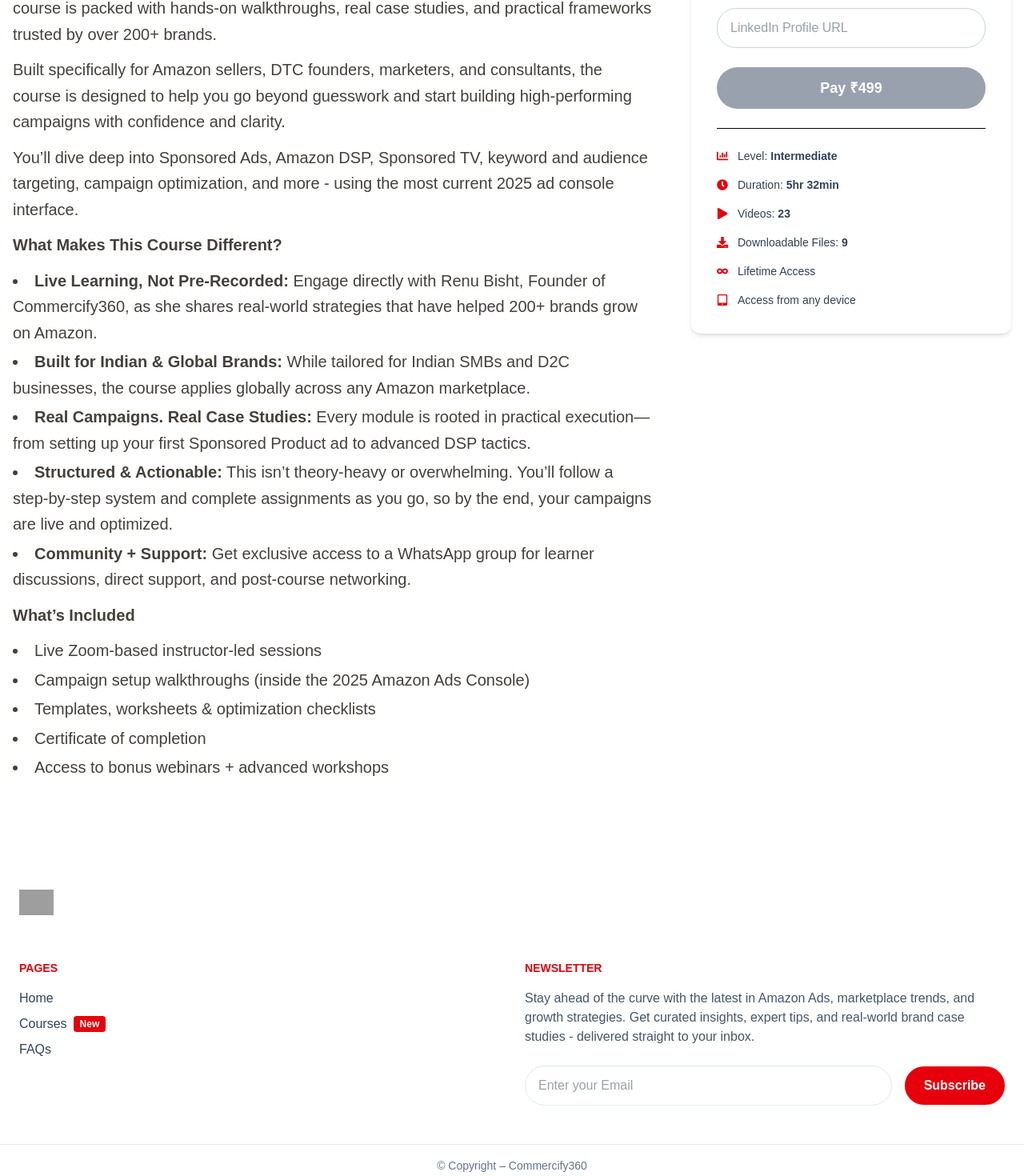
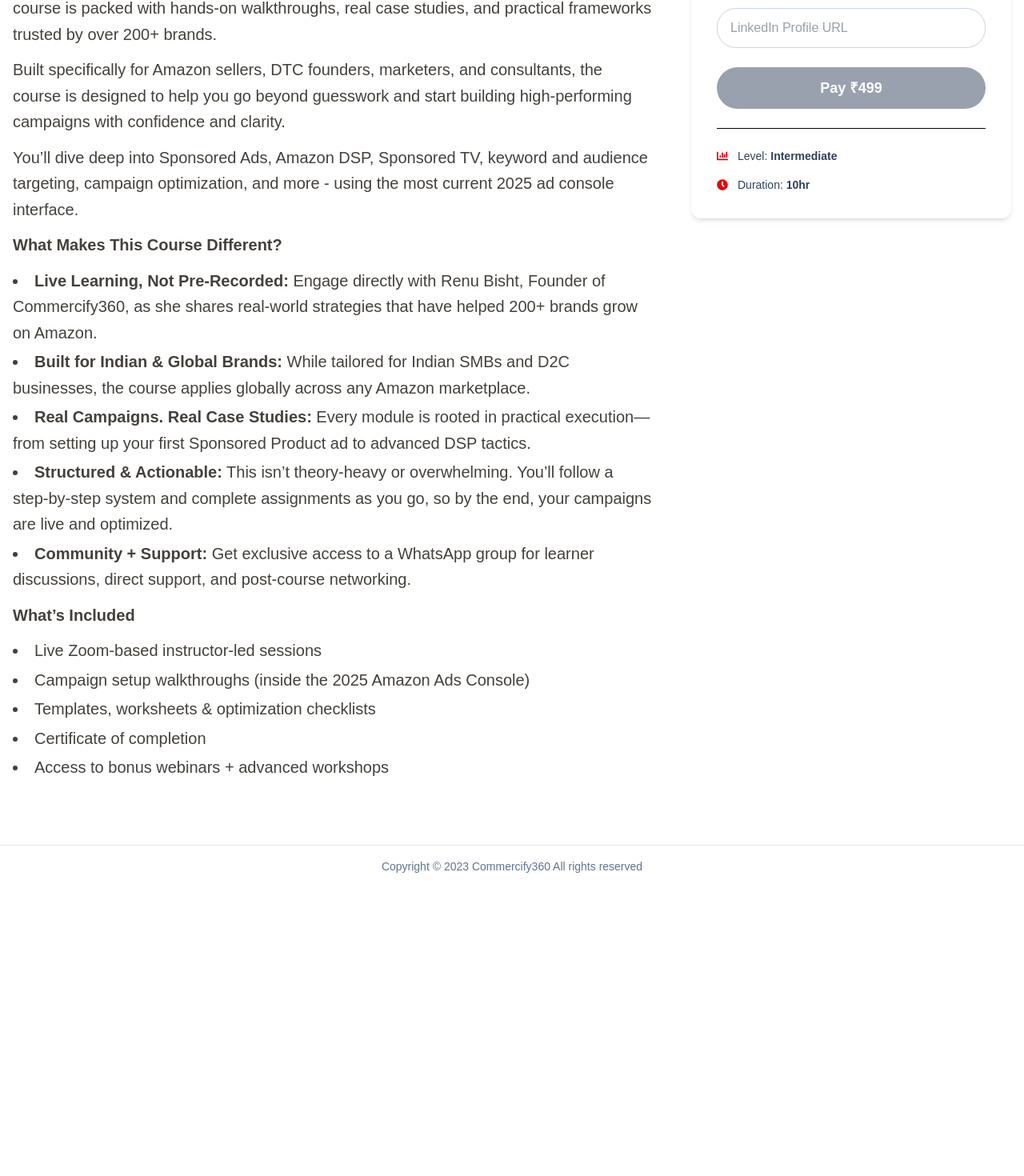
Before and after one commit to DIVyesh1001/course_website_react, a React (Vite) app: page /course in a window 1280 px wide. Shown: the part 1069-2539 px from the top of the page at 80% size. After the commit the page ends 2178 px from the top, so only its background shows below. Built offline with nearby package versions, Linux system fonts and the light colour scheme; grey boxes are pictures that could not be loaded; a web font is replaced by a local one.

Commit message:
Add files via upload

```diff
--- a/src/assets/Components/CourseBuySection/CourseBuySection.jsx
+++ b/src/assets/Components/CourseBuySection/CourseBuySection.jsx
@@ -77,11 +77,11 @@
         <hr />
         <ul className="space-y-4 text-slate-700 text-sm">
           <li className="flex items-center gap-3"><FaChartBar className="text-red-600" /><span>Level: <strong>Intermediate</strong></span></li>
-          <li className="flex items-center gap-3"><FaClock className="text-red-600" /><span>Duration: <strong>5hr 32min</strong></span></li>
-          <li className="flex items-center gap-3"><FaPlay className="text-red-600" /><span>Videos: <strong>23</strong></span></li>
+          <li className="flex items-center gap-3"><FaClock className="text-red-600" /><span>Duration: <strong>10hr </strong></span></li>
+          {/* <li className="flex items-center gap-3"><FaPlay className="text-red-600" /><span>Videos: <strong>23</strong></span></li>
           <li className="flex items-center gap-3"><FaDownload className="text-red-600" /><span>Downloadable Files: <strong>9</strong></span></li>
           <li className="flex items-center gap-3"><FaInfinity className="text-red-600" /><span>Lifetime Access</span></li>
-          <li className="flex items-center gap-3"><FaTabletAlt className="text-red-600" /><span>Access from any device</span></li>
+          <li className="flex items-center gap-3"><FaTabletAlt className="text-red-600" /><span>Access from any device</span></li> */}
         </ul>
       </div>
     </div>
--- a/src/assets/Components/CourseTabs/CourseTabs.jsx
+++ b/src/assets/Components/CourseTabs/CourseTabs.jsx
@@ -58,13 +58,13 @@
             </div>
 
             <p><strong>1. Introduction to Amazon Ecosystem (1.5 Hours)</strong></p>
-            <ul className="list-disc list-inside space-y-1">
+            <ul className="list-disc list-inside space-y-1 list-outside ml-5">
               <li>The role of Amazon in the D2C ecosystem: How Amazon complements D2C, omnichannel, and offline strategies</li>
               <li>How Amazon differs from Shopify & Offline Retail (Traffic ownership, CAC, Ecosystem Control)</li>
               <li>Marketplace vs 1P vs 3P vs Launchpad: Key differences, pros & cons for brands</li>
               <li>Amazon's category structures and compliance basics (approval categories, documentation, restrictions)</li>
               <li>Key Amazon Success Metrics:
-                <ul className="list-disc list-inside ml-6 mt-1">
+                <ul className="list-disc list-inside ml-6 mt-1 list-outside ml-5">
                   <li>TACOS (Total Advertising Cost of Sale)</li>
                   <li>RoAS (Return on Ad Spend)</li>
                   <li>Buy Box mechanics</li>
@@ -76,11 +76,11 @@
             </ul>
 
             <p><strong>2. Setting Up for Success (1 Hour)</strong></p>
-            <ul className="list-disc list-inside space-y-1">
+            <ul className="list-disc list-inside space-y-1 list-outside ml-5">
               <li>Seller Central vs Vendor Central: Which suits your business model</li>
               <li>Seller account setup checklist (GST, banking, trademarks, brand registry, barcodes)</li>
               <li>Product Listing Fundamentals:
-                <ul className="list-disc list-inside ml-6 mt-1">
+                <ul className="list-disc list-inside ml-6 mt-1 list-outside ml-5">
                   <li>Titles, Bullets, Images, Keywords (SEO best practices)</li>
                   <li>A+ Content / Enhanced Brand Content</li>
                   <li>Catalog structuring for easy management</li>
@@ -91,7 +91,7 @@
             </ul>
 
             <p><strong>3. Amazon Advertising Essentials (1.5 Hours)</strong></p>
-            <ul className="list-disc list-inside space-y-1">
+            <ul className="list-disc list-inside space-y-1 list-outside ml-5">
               <li>Ad Types Explained: Sponsored Products (SP), Sponsored Brands (SB), Sponsored Display (SD)</li>
               <li>Auto vs Manual Campaign Structures</li>
               <li>Funnel Strategy: TOFU (Top), MOFU (Middle), BOFU (Bottom) for Amazon Ads</li>
@@ -109,9 +109,9 @@
             </div>
 
             <p><strong>1. Conversion Optimization & Reviews (1 Hour)</strong></p>
-            <ul className="list-disc list-inside space-y-1">
+            <ul className="list-disc list-inside space-y-1 list-outside ml-5">
               <li>Anatomy of High-Converting Listings:
-                <ul className="list-disc list-inside ml-6 mt-1">
+                <ul className="list-disc list-inside ml-6 mt-1 list-outside ml-5">
                   <li>Visual Strategy: Images, Infographics, A+ Content</li>
                   <li>Pricing Optimization: Deals, Discounts, Anchoring</li>
                 </ul>
@@ -122,14 +122,14 @@
             </ul>
 
             <p><strong>2. Scaling & Growth Hacks (1.5 Hours)</strong></p>
-            <ul className="list-disc list-inside space-y-1">
+            <ul className="list-disc list-inside space-y-1 list-outside ml-5">
               <li>Winning the Amazon Choice Badge & BSR Game</li>
               <li>Promotional Strategies: Lightning Deals, Coupons, Prime Day Playbook</li>
               <li>Operational Levers: Subscribe & Save, FBA vs FBM, Multi-Channel Fulfillment (MCF)</li>
               <li>Return Management & Operational Hygiene</li>
               <li>New SKU Launch Playbook: Using Amazon Data for innovation</li>
               <li>Tool Demos:
-                <ul className="list-disc list-inside ml-6 mt-1">
+                <ul className="list-disc list-inside ml-6 mt-1 list-outside ml-5">
                   <li>Helium 10</li>
                   <li>Jungle Scout</li>
                   <li>Amazon Brand Analytics</li>
@@ -138,7 +138,7 @@
             </ul>
 
             <p><strong>3. Bonus Tips, Live Audit, and Q&A (1.5 Hours)</strong></p>
-            <ul className="list-disc list-inside space-y-1">
+            <ul className="list-disc list-inside space-y-1 list-outside ml-5">
               <li>Tools every Amazon founder must use</li>
               <li>7 Common Mistakes in Amazon Growth Journey</li>
               <li>How to Scale from ₹1 Lakh to ₹1 Crore per Month</li>
@@ -147,7 +147,7 @@
 
             <div className="bg-blue-50 p-4 rounded-lg">
               <p><strong>Templates Provided:</strong></p>
-              <ul className="list-disc list-inside space-y-1 mt-2">
+              <ul className="list-disc list-inside space-y-1 mt-2 list-outside ml-5">
                 <li>Ad Management SOP</li>
                 <li>Listing Hygiene Checklist</li>
                 <li>Review Monitoring & Reporting SOP</li>
@@ -156,7 +156,7 @@
 
             <div className="bg-stone-50 p-4 rounded-lg">
               <p><strong>Session 3 – Open Q&A (Flexible Duration)</strong></p>
-              <ul className="list-disc list-inside space-y-1 mt-2">
+              <ul className="list-disc list-inside space-y-1 mt-2 list-outside ml-5">
                 <li>Open-ended session for clarifying doubts</li>
                 <li>Personalized feedback on strategies and listings</li>
                 <li>Live problem-solving for attendees</li>
@@ -165,7 +165,7 @@
 
             <div className="bg-green-50 p-4 rounded-lg">
               <p><strong>Inclusions for Participants:</strong></p>
-              <ul className="list-disc list-inside space-y-1 mt-2">
+              <ul className="list-disc list-inside space-y-1 mt-2 list-outside ml-5">
                 <li>Amazon Course Workbook</li>
                 <li>SOP Templates for Account Management, Advertising, and Reviews</li>
                 <li>Cheat Sheet: "Amazon Playbook for D2C Brands" (Growth Checklist + Tools + Frameworks)</li>
--- a/src/assets/Components/FooterSection/FooterSection.jsx
+++ b/src/assets/Components/FooterSection/FooterSection.jsx
@@ -16,9 +16,9 @@
   return (
     <footer className=" bg-white text-slate-700" data-aos="fade-in">
       {/* Top area: logo + social */}
-      <div className="max-w-7xl mx-auto px-6 py-8 flex flex-col md:flex-row items-center justify-between">
+      {/* <div className="max-w-7xl mx-auto px-6 py-8 flex flex-col md:flex-row items-center justify-between"> */}
         {/* Logo */}
-        <div className="mb-6 md:mb-0">
+        {/* <div className="mb-6 md:mb-0">
           <a href="#" className="-m-1.5 p-1.5">
             <span className="sr-only">Your Company</span>
             <img
@@ -27,35 +27,16 @@
               className="h-8 w-auto"
             />
           </a>
-        </div>
+        </div> */}
 
-        {/* Social Icons */}
-        {/* <div className="flex space-x-4 text-slate-400 hover:text-slate-600">
-          <a href="#" aria-label="Facebook"><FaFacebookF /></a>
-          <a href="#" aria-label="Twitter"><FaTwitter /></a>
-          <a href="#" aria-label="Instagram"><FaInstagram /></a>
-          <a href="#" aria-label="LinkedIn"><FaLinkedinIn /></a>
-          <a href="#" aria-label="YouTube"><FaYoutube /></a>
-          <a href="#" aria-label="WhatsApp"><FaWhatsapp /></a>
-          <a href="#" aria-label="Slack"><FaSlack /></a>
-          <a href="#" aria-label="Telegram"><FaTelegramPlane /></a>
-        </div> */}
-      </div>
+      {/* </div> */}
 
       {/* Main columns */}
-      <div className="max-w-7xl mx-auto px-6 grid grid-cols-1 md:grid-cols-2 gap-8 pb-12">
+      {/* <div className="max-w-7xl mx-auto px-6 grid grid-cols-1 md:grid-cols-2 gap-8 pb-12"> */}
         {/* Pages */}
-        <div>
+        {/* <div>
           <h4 className="text-sm font-semibold text-red-600 uppercase mb-4">Pages</h4>
           <ul className="space-y-2 text-base">
-            {/* {['Home', 'Course', 'FAQs'].map((label) => (
-              <li key={label} className="flex items-center">
-                <a href="#" className="hover:underline">{label}</a>
-                {['Courses', 'Course'].includes(label) && (
-                  <span className="ml-2 bg-red-600 text-white text-xs font-semibold px-2 py-0.5 rounded">New</span>
-                )}
-              </li>
-            ))} */}
             <li className="flex items-center">
               <Link to='/' className="hover:underline">
                 Home
@@ -67,34 +48,13 @@
               </Link>
               <span className="ml-2 bg-red-600 text-white text-xs font-semibold px-2 py-0.5 rounded">New</span>
             </li>
-            <li className="flex items-center">
-              <a href="#faqs" className="hover:underline">
-                FAQs
-              </a>
-            </li>
-          </ul>
-        </div>
-
-        {/* Utility Pages */}
-        {/* <div>
-          <h4 className="text-sm font-semibold text-red-600 uppercase mb-4">Utility Pages</h4>
-          <ul className="space-y-2 text-base">
-            {['Style Guide', 'Start Here', '404 Not Found', 'Password Protected', 'Licenses'].map((label) => (
-              <li key={label}>
-                <a href="#" className="hover:underline">{label}</a>
-              </li>
-            ))}
-            <li className="mt-2">
-              <a href="#" className="text-red-600 font-semibold hover:underline">
-                Browse More Templates
-              </a>
-              <div className="h-0.5 bg-red-600 w-24 mt-0.5" />
-            </li>
           </ul>
         </div> */}
 
+
+
         {/* Newsletter */}
-        <div>
+        {/* <div>
           <h4 className="text-sm font-semibold text-red-600 uppercase mb-4">Newsletter</h4>
           <p className="text-base text-slate-600 mb-6">
             Stay ahead of the curve with the latest in Amazon Ads, marketplace trends, and growth strategies.
@@ -114,13 +74,13 @@
               Subscribe
             </button>
           </form>
-        </div>
-      </div>
+        </div> */}
+      {/* </div> */}
 
       {/* Footer bottom */}
       <div className="border-t border-gray-200">
         <div className="max-w-7xl mx-auto px-6 py-4 text-sm text-slate-500 text-center">
-          © Copyright – Commercify360
+          Copyright © 2023 Commercify360 All rights reserved
         </div>
       </div>
     </footer>
--- a/src/assets/Components/GetMoreSection/GetMoreSection.jsx
+++ b/src/assets/Components/GetMoreSection/GetMoreSection.jsx
@@ -25,7 +25,7 @@
 
 export default function GetMoreSection() {
   return (
-    <section className="relative px-6 py-5 from-white to-blue-50">
+    <section className="relative px-6 py-6 mb-5 mt-5 sm:mb-15 sm:mt-15 from-white to-blue-50 ">
       {/* <motion.div
         initial={{ opacity: 0, y: -30 }}
         whileInView={{ opacity: 1, y: 0 }}
--- a/src/assets/Components/HeroSection/HeroSection.jsx
+++ b/src/assets/Components/HeroSection/HeroSection.jsx
@@ -13,8 +13,8 @@
                     <p className="mt-6 text-xl text-slate-600 leading-relaxed">
                         Learn how to drive traffic, boost conversions, and scale your brand using Amazon’s powerful ad ecosystem.
 
-                    <p className='font-bold'>🛍️ Perfect for sellers, marketers, and agencies.</p>
-                        <p className='font-bold'>🚀 No prior experience required.</p>
+                    <p className='font-bold mt-3'>🛍️ Perfect for sellers, marketers, and agencies.</p>
+                        <p className='font-bold mt-3'>🚀 No prior experience required.</p>
 
                     </p>
 
```
